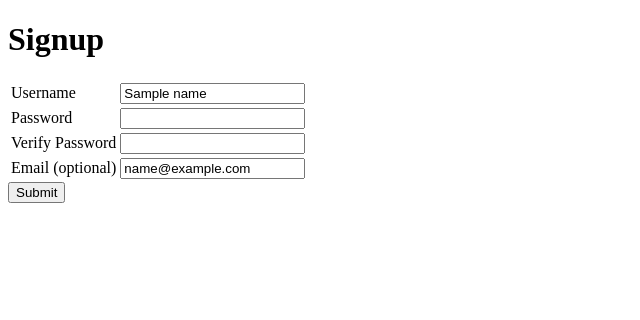
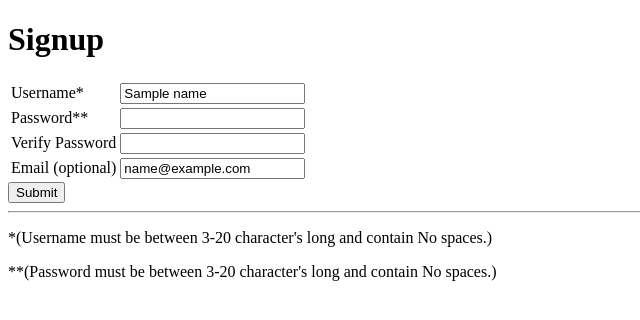
Before and after one commit to jmlc101/user-signup, a Flask app: template templates/signup.html in a window 1280 px wide. Shown: the top 320 px of the page, without its empty margins (0-640 px from the left). Run offline with Flask 2, Linux system fonts and the light colour scheme; the template is opened without the code that fills it: most values are stand-ins (such as "Sample title", 1, 10 or a date in 2020).

Commit message:
minor details

```diff
--- a/main.py
+++ b/main.py
@@ -14,7 +14,7 @@ def index():
 
 
 @app.route("/signup", methods=['POST'])
-def add_movie():
+def signup():
     username = request.form['username']
     password = request.form['password']
     verify = request.form['verify']
@@ -23,7 +23,6 @@ def add_movie():
     pass_error_msg = "That's not a valid password"
     nonmatch_error = "Passwords do not match"
     email_err = "That's not a valid email"
-
 
     if email == '':
         if username_is_valid(username) == False:
@@ -76,10 +75,6 @@ def add_movie():
                     if verify_pass(password, verify) == False:
                         return render_template("signup.html", email_error=email_err, name=username, verify_pass_error=nonmatch_error)
                     elif verify_pass(password, verify):
-                        return render_template("signup.html", email_error=email_err)
-
-
-
-
+                        return render_template("signup.html", name=username, email_error=email_err)
 
 app.run()
--- /dev/null
+++ b/static/style.css
@@ -0,0 +1,3 @@
+.error {
+    color: red;
+}
--- a/templates/base.html
+++ b/templates/base.html
@@ -1,11 +1,9 @@
 <!doctype html>
 <html>
     <head>
-        <style>
-            .error {
-                color: red;
-            }
-        </style>
+        <title>User SignUp</title>
+        <link rel="stylesheet" type="text/css"
+          href="{{url_for('static', filename='style.css')}}"/>
     </head>
     <body>
 
--- a/templates/signup.html
+++ b/templates/signup.html
@@ -7,10 +7,10 @@
         <tbody>
             <tr>
                 <td>
-                    <label for="username">Username</label>
+                    <label for="username">Username*</label>
                 </td>
                 <td>
-                    <input name="username" type="text" value="{{ name }}">
+                    <input name="username" type="text" value="{{ name }}" autocomplete='on'>
                     {% if user_name_error %}
                     <span class="error">{{ user_name_error }}</span>
                     {% endif %}
@@ -18,7 +18,7 @@
             </tr>
             <tr>
                 <td>
-                    <label for="password">Password</label>
+                    <label for="password">Password**</label>
                 </td>
                 <td>
                     <input name="password" type="password">
@@ -40,9 +40,10 @@
             </tr>
             <tr>
                 <td>
-                    <label for="email">Email (optional)</label></td>
+                    <label for="email">Email (optional)</label>
+                </td>
                 <td>
-                    <input name="email" value="{{ email }}">
+                    <input name="email" value="{{ email }}" autocomplete='on'>
                     {% if email_error %}
                     <span class="error">{{ email_error }}</span>
                     {% endif %}
@@ -52,5 +53,7 @@
     </table>
     <input type="submit">
 </form>
-
+<hr>
+<p>*(Username must be between 3-20 character's long and contain No spaces.)</p>
+<p>**(Password must be between 3-20 character's long and contain No spaces.)</p>
 {% endblock %}
```
Also changed, not shown: templates/welcome.html (+5 -7 lines).
